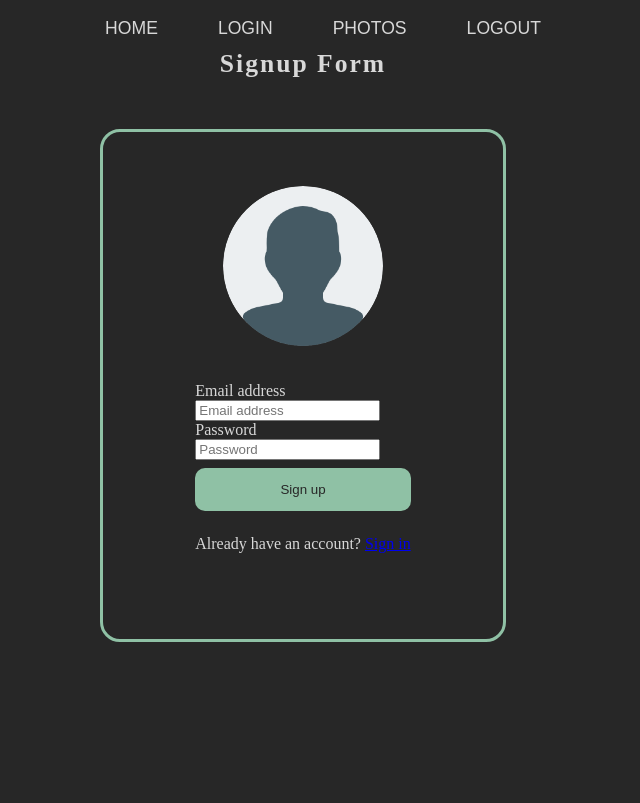
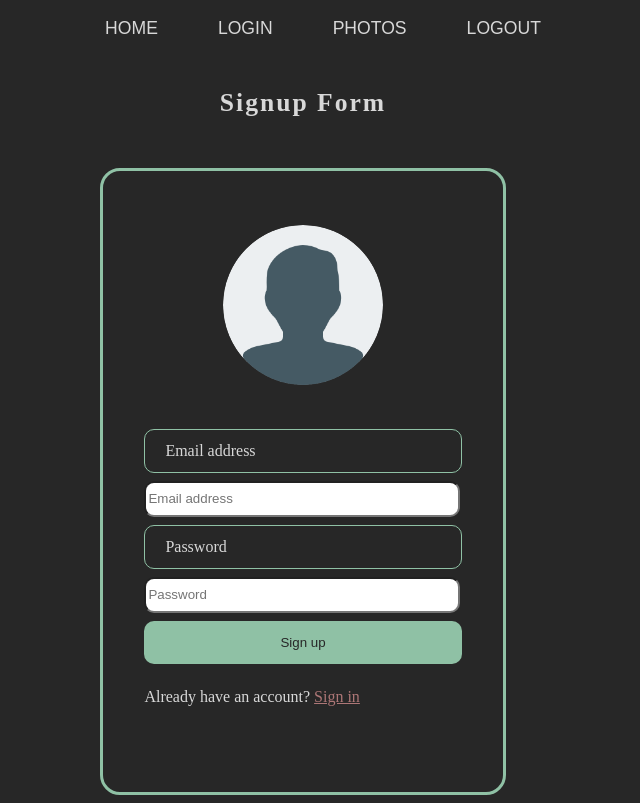
Before and after one commit to Sofievdabeele/photo-app, a React (Vite) app in the folder photo-app/: page /signupPage in a window 1280 px wide. Shown: the whole page, without its empty margins (337-977 px from the left). Built offline with nearby package versions, Linux system fonts and the light colour scheme.

Commit message:
Add CSS to signuppage

```diff
--- a/photo-app/src/Login.css
+++ b/photo-app/src/Login.css
@@ -33,8 +33,15 @@
     border-radius: 10px;
 }
 input.login-input{
-    background-color: var(--secondary);
-    color: var(--primary)
+    color: var(--primary);
+    width: 97%;
+    border-radius: 10px;
+    height: 30px;
+
+}
+input.checkbox{
+  background-color: var(--secondary);
+  color: var(--primary);
 }
 .submit-button {
     background-color: var(--primary);
@@ -66,7 +73,7 @@
     float: right;
     padding-top: 16px;
   }
-  a.forgot-link{
+  a.form-link{
     color: var(--error);
   }
   @media screen and (max-width: 300px) {
--- a/photo-app/src/comps/loginPage/Login.jsx
+++ b/photo-app/src/comps/loginPage/Login.jsx
@@ -15,7 +15,7 @@
         .then((userCredential) => {
             // Signed in
             const user = userCredential.user;
-            navigate("../photoPage/Title")
+            navigate("../photoPage")
             console.log(user);
         })
         .catch((error) => {
@@ -65,14 +65,14 @@
                     <button className="submit-button" onClick={onLogin}>Login</button>
                     <br />
                     <label>
-                       <input className="login-input" type="checkbox"/>Remember me
+                       <input className="checkbox" type="checkbox"/>Remember me
                     </label>
                     <div className="cancel-forgot">
                         <button className="cancel-button" type="button">Cancel</button>
-                        <span className="psw">Forgot <a className="forgot-link" href="#">password?</a></span>
+                        <span className="psw">Forgot <a className="form-link" href="#">password?</a></span>
                     </div>
-                    <p className="text-sm text-white text-center">No account yet? {' '}
-                        <NavLink to="../signupPage">Sign up</NavLink>
+                    <p className="login-text">No account yet? {' '}
+                        <NavLink to="../signupPage" className="form-link">Sign up</NavLink>
                     </p>
                 </div>
 
--- a/photo-app/src/comps/navbar/Navigation.jsx
+++ b/photo-app/src/comps/navbar/Navigation.jsx
@@ -13,7 +13,7 @@
             <ul className="nav-menu">
                 <li className="nav-item"><a className="nav-link" href="/">Home</a></li>
                 <li className="nav-item"><a className="nav-link" href="/loginPage">Login</a></li>
-                <li className="nav-item"><a className="nav-link" href="/photoPage">Photos</a></li>
+                <li className="nav-item"><a className="nav-link" href="/loginPage">Photos</a></li>
                 <li className="nav-item"><a className="nav-link" href="/loginPage">Logout</a>
                 </li>
             </ul>
--- a/photo-app/src/comps/signupPage/Signup.jsx
+++ b/photo-app/src/comps/signupPage/Signup.jsx
@@ -2,6 +2,7 @@
 import { NavLink, useNavigate } from 'react-router-dom';
 import { createUserWithEmailAndPassword } from 'firebase/auth';
 import { auth } from '../../firebase/config';
+import '../../Login.css';
 
 const Signup = () => {
     const navigate = useNavigate();
@@ -36,13 +37,16 @@
             <div className="title">
                     <h2> Signup Form </h2>
             </div>
+
             <form className="login-form" action="">
                 <div className="image-container">
                     <img src="./src/assets/user.png" alt="Avatar" className="avatar"/>
                 </div>
+
                 <div className="form-container">
-                    <label htmlFor="email-address">Email address<br/></label>
+                    <label className="login-label" htmlFor="email-address">Email address<br/></label>
                     <input
+                        className="login-input"
                         type="email"
                         label="Email address"
                         value={email}
@@ -51,8 +55,9 @@
                         placeholder="Email address"
                     />
                     <br />
-                    <label htmlFor="password">Password<br/></label>
+                    <label className="login-label" htmlFor="password">Password<br/></label>
                     <input
+                        className="login-input"
                         type="password"
                         label="Create password"
                         value={password}
@@ -67,8 +72,8 @@
                         onClick={onSubmit}
                         >Sign up
                     </button>
-                    <p>Already have an account?{' '}
-                        <NavLink to="../loginPage">Sign in</NavLink>
+                    <p className="login-text">Already have an account?{' '}
+                        <NavLink to="../loginPage"className="form-link">Sign in</NavLink>
                     </p>
                 </div>
             </form>
--- a/photo-app/src/index.css
+++ b/photo-app/src/index.css
@@ -8,6 +8,9 @@
   background-color: rgb(39, 39, 39);
   /* font-family: blabla; */
   color: var(--secondary);
+}
+section{
+  padding-top: 2%;
 }
 .App{
   min-width: 200px;
```
